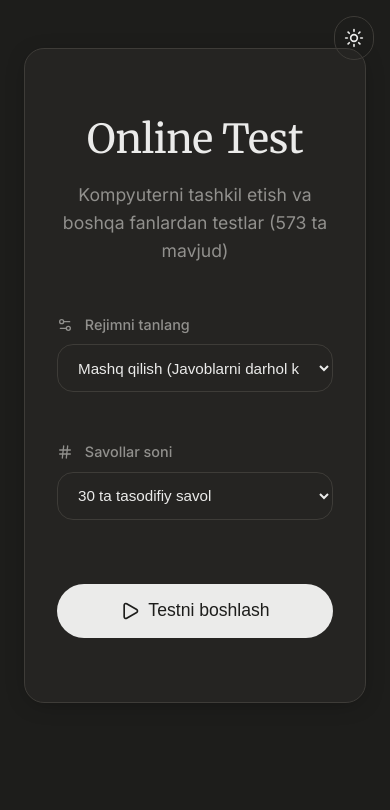
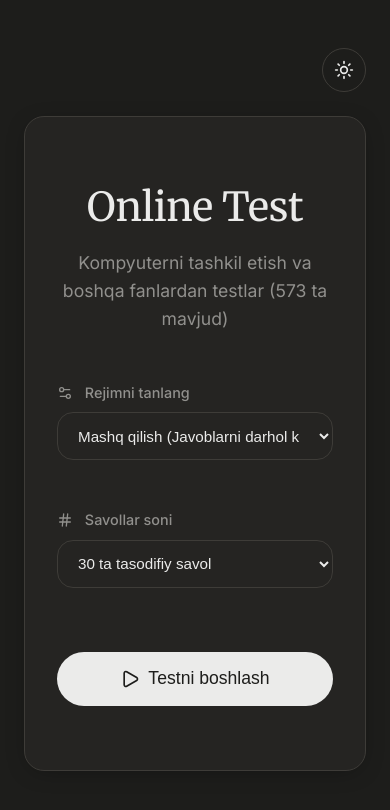
Before and after one commit to donsarvar/quiz-app, a React (Vite) app in the folder quiz-app/: page / in a window 390 px wide. Shown: the top 810 px of the page. Built offline with nearby package versions, Linux system fonts and the light colour scheme.

Commit message:
fix: resolve theme button overlapping issue on mobile

```diff
--- a/quiz-app/src/App.jsx
+++ b/quiz-app/src/App.jsx
@@ -80,8 +80,13 @@ function App() {
 
   return (
     <div className="app-container">
-      <div style={{ position: 'absolute', top: '1rem', right: '1rem', zIndex: 10 }}>
-        <button className="btn btn-outline" style={{ width: '40px', padding: 0 }} onClick={toggleTheme}>
+      <div style={{ display: 'flex', justifyContent: 'flex-end', marginBottom: '1.5rem' }}>
+        <button
+          className="btn btn-outline"
+          style={{ width: '44px', height: '44px', padding: 0, borderRadius: '50%' }}
+          onClick={toggleTheme}
+          aria-label="Toggle theme"
+        >
           {theme === 'dark' ? <Sun size={20} /> : <Moon size={20} />}
         </button>
       </div>
```
